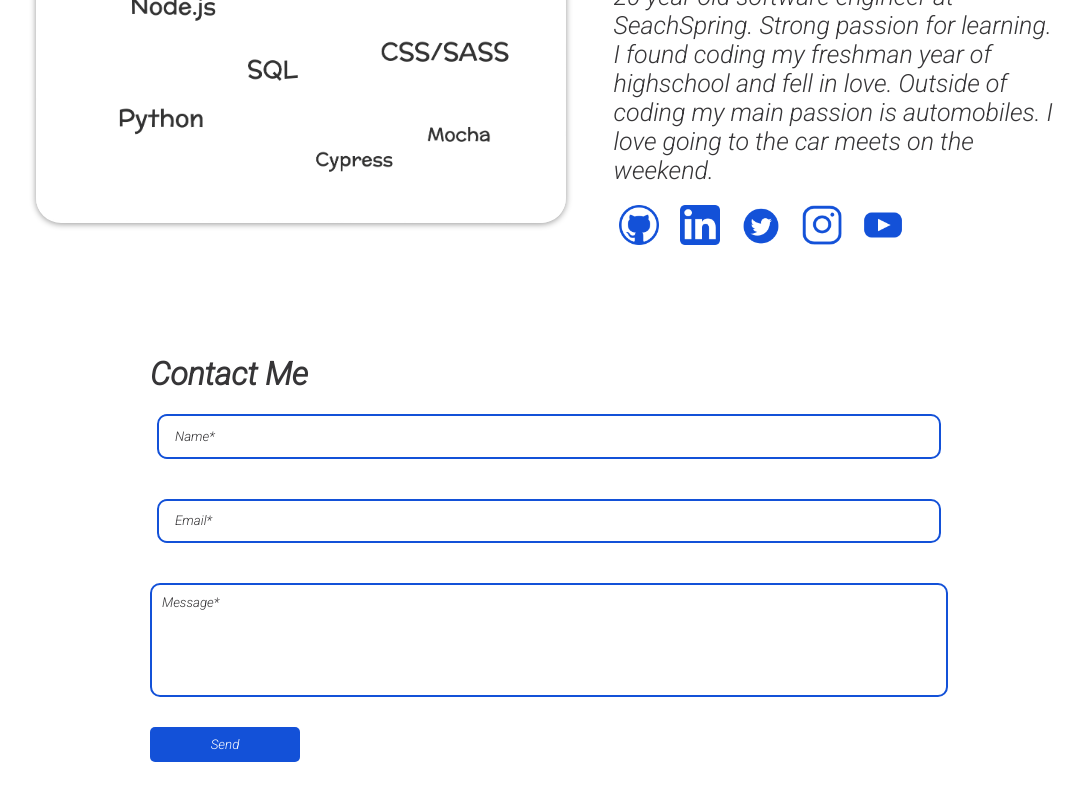
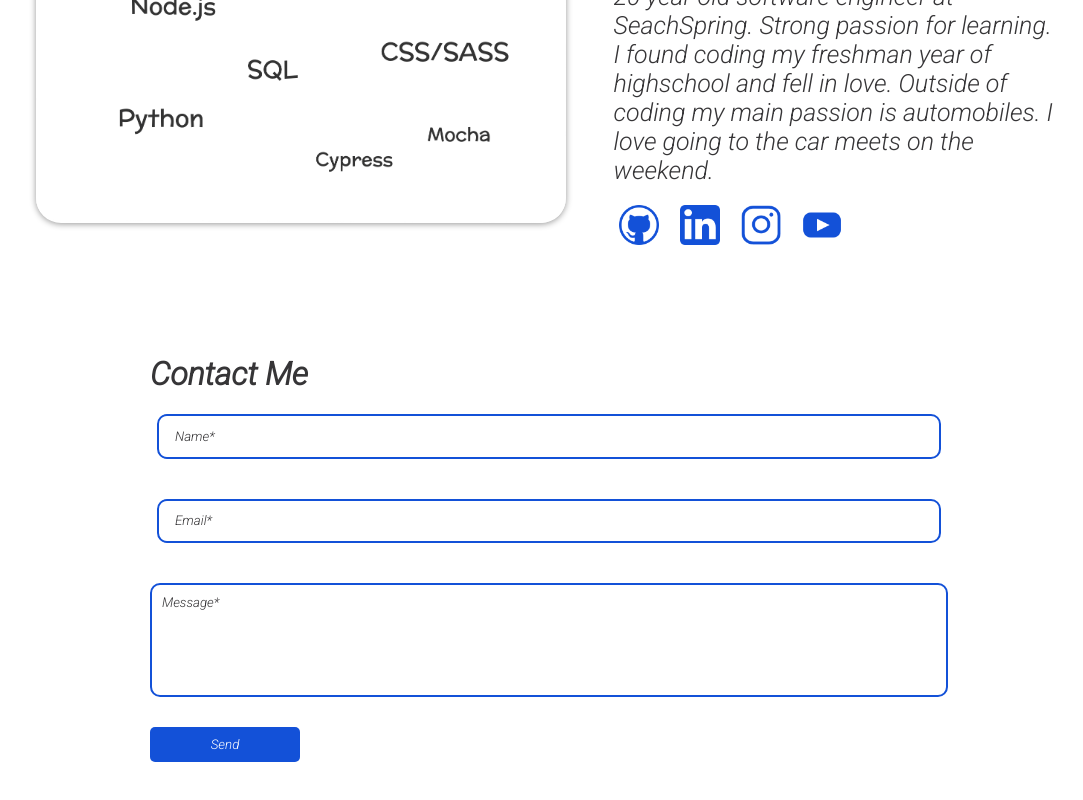
Before and after one commit to josharagon/josharagon-website, a React (Create React App) app: page / in a window 1280 px wide. Shown: the part 2926-3726 px from the top of the page, without its empty margins (91-1174 px from the left). Built offline with nearby package versions, Linux system fonts and the light colour scheme.

Commit message:
remove twitter

```diff
--- a/src/App.js
+++ b/src/App.js
@@ -220,17 +220,6 @@ class App extends Component {
                     ></img>
                   </a>
                   <a
-                    href="https://www.twitter.com/aragondev"
-                    target="_blank"
-                    rel="noreferrer"
-                  >
-                    <img
-                      src={twitter}
-                      className="social-logo"
-                      alt="my twitter"
-                    ></img>
-                  </a>
-                  <a
                     href="https://www.instagram.com/joshjaragon"
                     target="_blank"
                     rel="noreferrer"
```
